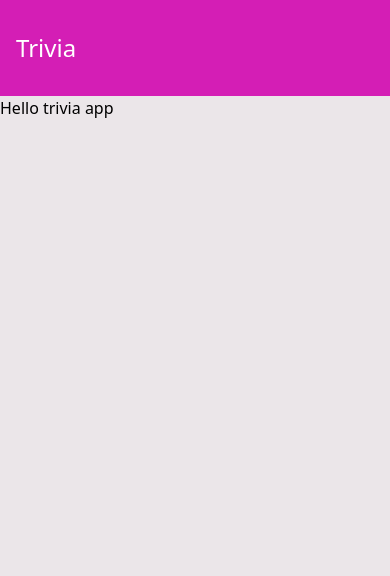
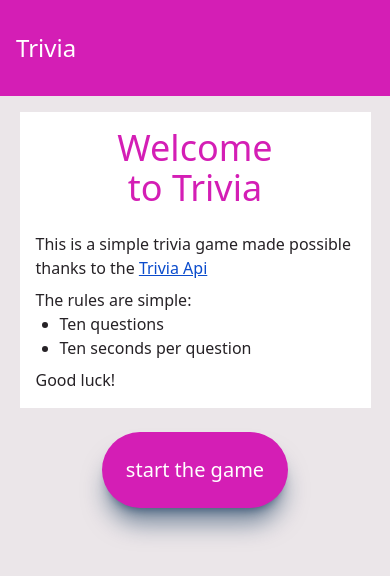
Before and after one commit to leoasimon/trivia, a Vue app: page / in a window 390 px wide. Shown: the top 576 px of the page. Built offline with nearby package versions, Linux system fonts and the light colour scheme.

Commit message:
welcome page, mobile only

```diff
--- a/src/App.vue
+++ b/src/App.vue
@@ -1,10 +1,14 @@
 <script setup>
 import Layout from './components/Layout.vue';
+import WelcomePage from './components/WelcomePage.vue';
 
+const handleGameStart = () => {
+  alert("TODO: make the game");
+}
 </script>
 
 <template>
   <Layout>
-    Hello trivia app
+    <WelcomePage @start-game="handleGameStart"/>
   </Layout>
 </template>
--- /dev/null
+++ b/src/components/WelcomePage.vue
@@ -0,0 +1,29 @@
+<template>
+  <div class="bg-white w-[90vw] p-4 mx-auto mt-4">
+    <h1 class="text-purple text-4xl text-center">Welcome<br />to Trivia</h1>
+    <div class="text-black mt-6">
+      <p>
+        This is a simple trivia game made possible thanks to the
+        <a class="underline text-blue" href="https://opentdb.com/api_config.php" target="_blank"
+          >Trivia Api</a
+        >
+      </p>
+      <p class="mt-2">The rules are simple:</p>
+      <ul class="list-disc ml-6">
+        <li>Ten questions</li>
+        <li>Ten seconds per question</li>
+      </ul>
+      <p class="mt-2">Good luck!</p>
+    </div>
+  </div>
+  <button
+    @click="$emit('startGame')"
+    class="mx-auto mt-6 text-xl bg-purple text-white p-6 rounded-full shadow-xl shadow-blue-dark/50"
+  >
+    start the game
+  </button>
+</template>
+
+<script setup>
+defineEmits(["startGame"])
+</script>
--- a/tailwind.config.js
+++ b/tailwind.config.js
@@ -12,6 +12,7 @@ export default {
       "blue": "#0A4BCC",
       "blue-lighter": "#7C97F9",
       "blue-light": "#B8C3FE",
+      "blue-dark": "#002950",
       "light-grey": "#EBE6E9",
       "almost-white": "#FCFAFB",
       "white": "#FFFFFF",
```
